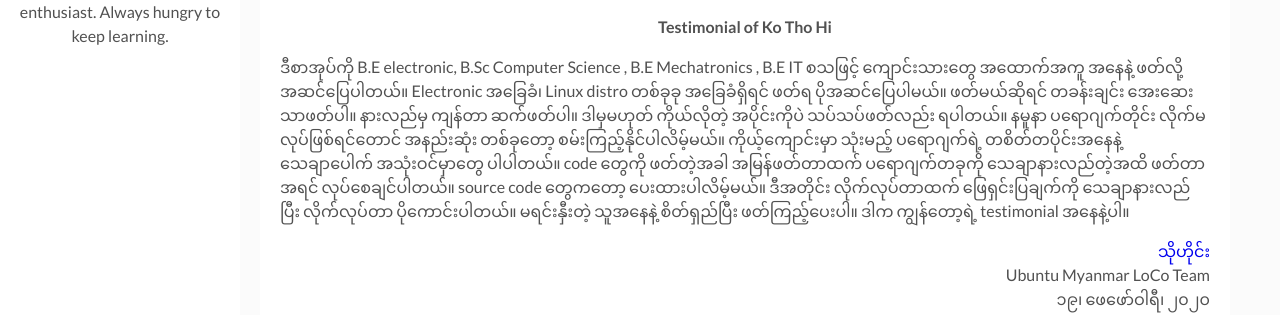
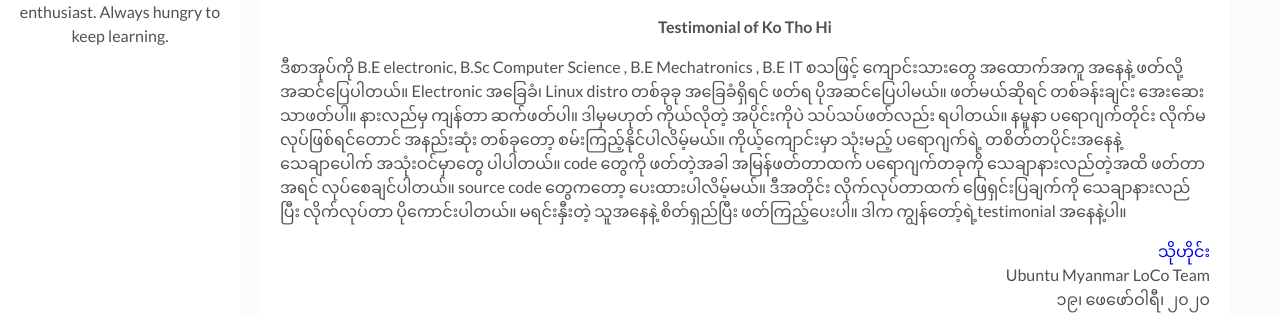
Before and after one commit to kogyikaunghtet/kogyikaunghtet.github.io, a Jekyll site: the page built from _posts/2020-02-16-allabout-rpi.markdown, in a window 1280 px wide and 900 px high, scrolled down 1570 px. Shown: the part 203-518 px from the top of the window. Built offline with Jekyll 4.4.1, drawn with Linux system fonts in a browser that asks for light colours; comment, search, counter and statistics services are not loaded.

Commit message:
Initial commit

```diff
--- a/_posts/2020-02-16-allabout-rpi.markdown
+++ b/_posts/2020-02-16-allabout-rpi.markdown
@@ -57,7 +57,7 @@
 <b>Testimonial of Ko Tho Hi</b>
 </p>
 
-ဒီစာအုပ်ကို B.E electronic, B.Sc Computer Science , B.E Mechatronics , B.E IT စသဖြင့် ကျောင်းသားတွေ အထောက်အကူ အနေနဲ့ ဖတ်လို့အဆင်ပြေပါတယ်။ Electronic အခြေခံ၊ Linux distro တစ်ခုခု အခြေခံရှိရင် ဖတ်ရ ပိုအဆင်ပြေပါမယ်။ ဖတ်မယ်ဆိုရင် တခန်းချင်း အေးဆေးသာဖတ်ပါ။ နားလည်မှ ကျန်တာ ဆက်ဖတ်ပါ။ ဒါမှမဟုတ် ကိုယ်လိုတဲ့ အပိုင်းကိုပဲ သပ်သပ်ဖတ်လည်း ရပါတယ်။ နမူနာ ပရောဂျက်တိုင်း လိုက်မလုပ်ဖြစ်ရင်တောင် အနည်းဆုံး တစ်ခုတော့ စမ်းကြည့်နိုင်ပါလိမ့်မယ်။ ကိုယ့်ကျောင်းမှာ သုံးမည့် ပရောဂျက်ရဲ့ တစိတ်တပိုင်းအနေနဲ့ သေချာပေါက် အသုံးဝင်မှာတွေ ပါပါတယ်။ code တွေကို ဖတ်တဲ့အခါ အမြန်ဖတ်တာထက် ပရောဂျက်တခုကို သေချာနားလည်တဲ့အထိ ဖတ်တာ အရင် လုပ်စေချင်ပါတယ်။ source code တွေကတော့ ပေးထားပါလိမ့်မယ်။ ဒီအတိုင်း လိုက်လုပ်တာထက် ဖြေရှင်းပြချက်ကို သေချာနားလည်ပြီး လိုက်လုပ်တာ ပိုကောင်းပါတယ်။ မရင်းနှီးတဲ့ သူအနေနဲ့ စိတ်ရှည်ပြီး ဖတ်ကြည့်ပေးပါ။ ဒါက ကျွန်တော့ရဲ့ testimonial အနေနဲ့ပါ။
+ဒီစာအုပ်ကို B.E electronic, B.Sc Computer Science , B.E Mechatronics , B.E IT စသဖြင့် ကျောင်းသားတွေ အထောက်အကူ အနေနဲ့ ဖတ်လို့အဆင်ပြေပါတယ်။ Electronic အခြေခံ၊ Linux distro တစ်ခုခု အခြေခံရှိရင် ဖတ်ရ ပိုအဆင်ပြေပါမယ်။ ဖတ်မယ်ဆိုရင် တစ်ခန်းချင်း အေးဆေးသာဖတ်ပါ။ နားလည်မှ ကျန်တာ ဆက်ဖတ်ပါ။ ဒါမှမဟုတ် ကိုယ်လိုတဲ့ အပိုင်းကိုပဲ သပ်သပ်ဖတ်လည်း ရပါတယ်။ နမူနာ ပရောဂျက်တိုင်း လိုက်မလုပ်ဖြစ်ရင်တောင် အနည်းဆုံး တစ်ခုတော့ စမ်းကြည့်နိုင်ပါလိမ့်မယ်။ ကိုယ့်ကျောင်းမှာ သုံးမည့် ပရောဂျက်ရဲ့ တစိတ်တပိုင်းအနေနဲ့ သေချာပေါက် အသုံးဝင်မှာတွေ ပါပါတယ်။ code တွေကို ဖတ်တဲ့အခါ အမြန်ဖတ်တာထက် ပရောဂျက်တခုကို သေချာနားလည်တဲ့အထိ ဖတ်တာ အရင် လုပ်စေချင်ပါတယ်။ source code တွေကတော့ ပေးထားပါလိမ့်မယ်။ ဒီအတိုင်း လိုက်လုပ်တာထက် ဖြေရှင်းပြချက်ကို သေချာနားလည်ပြီး လိုက်လုပ်တာ ပိုကောင်းပါတယ်။ မရင်းနှီးတဲ့ သူအနေနဲ့ စိတ်ရှည်ပြီး ဖတ်ကြည့်ပေးပါ။ ဒါက ကျွန်တော့်ရဲ့testimonial အနေနဲ့ပါ။
 
 <p align="right">
 <a style="text-decoration:none" href="https://facebook.com/8drift">သိုဟိုင်း</a>
```
